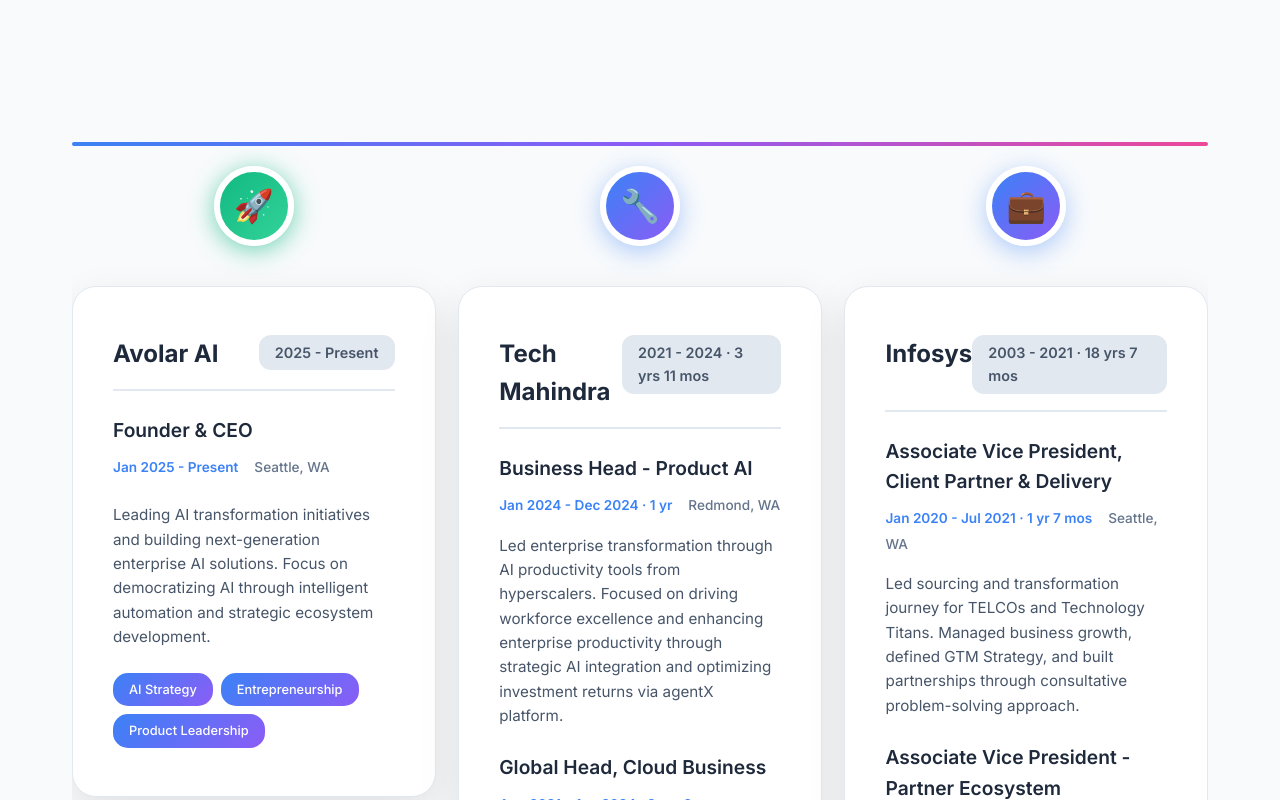
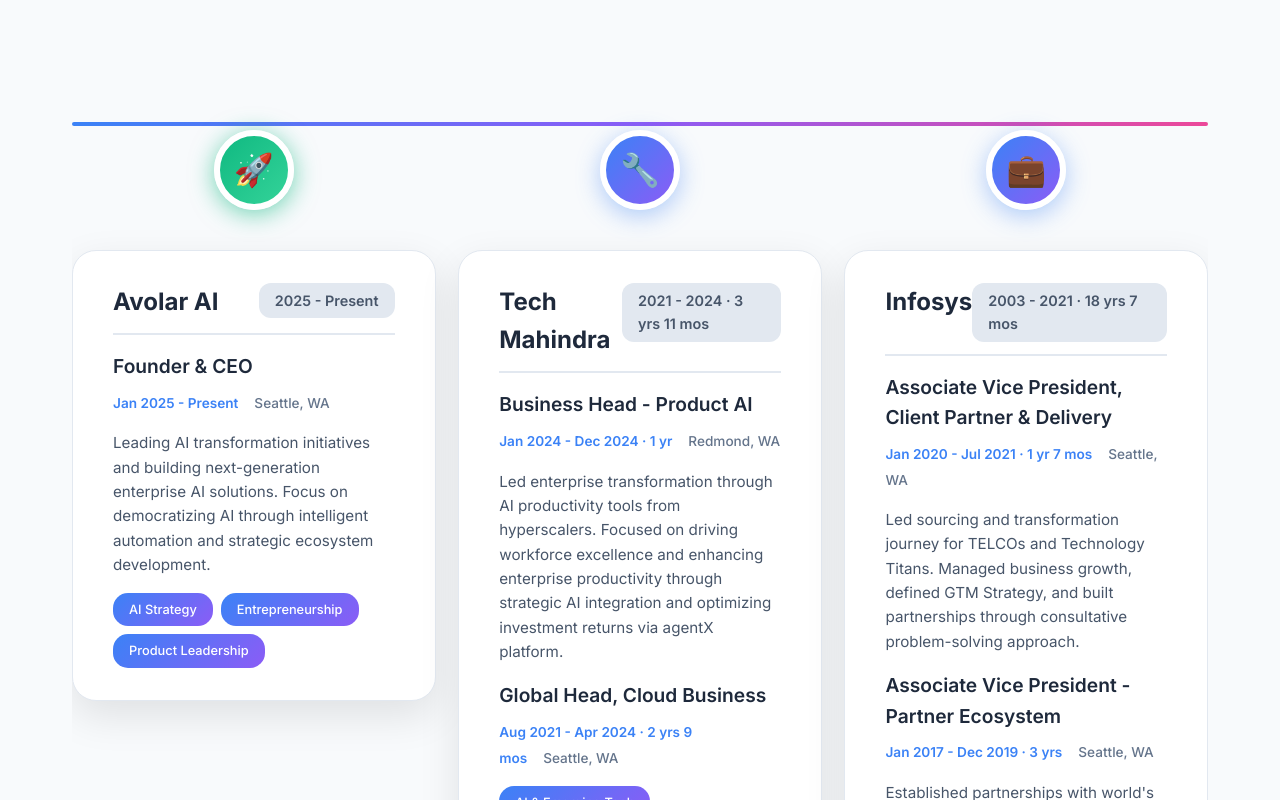
Before and after one commit to anushka278/blog, a React (Create React App) app: page / in a window 1280 px wide. Shown: the part 2680-3480 px from the top of the page. Built offline with nearby package versions, Linux system fonts and the light colour scheme.

Commit message:
make timeline boxes more compact vertically with reduced spacing

```diff
--- a/src/pages/Home.css
+++ b/src/pages/Home.css
@@ -595,7 +595,7 @@
   position: relative;
   width: 100%;
   margin: 0 auto;
-  padding: 4rem 0;
+  padding: 3rem 0;
   overflow-x: auto;
   overflow-y: visible;
 }
@@ -605,7 +605,7 @@
   position: absolute;
   left: 0;
   right: 0;
-  top: 120px;
+  top: 100px;
   height: 4px;
   background: linear-gradient(to right, #3b82f6, #8b5cf6, #ec4899);
   border-radius: 2px;
@@ -635,7 +635,7 @@
   align-items: center;
   justify-content: center;
   z-index: 3;
-  top: 80px;
+  top: 60px;
   left: 50%;
   transform: translateX(-50%);
   box-shadow: 0 6px 25px rgba(59, 130, 246, 0.4);
@@ -667,12 +667,12 @@
   background: #ffffff;
   border: 1px solid #e2e8f0;
   border-radius: 24px;
-  padding: 3rem 2.5rem;
-  margin-top: 200px;
+  padding: 2rem 2.5rem;
+  margin-top: 180px;
   box-shadow: 0 15px 40px rgba(0, 0, 0, 0.1);
   transition: all 0.3s ease;
   position: relative;
-  min-height: 450px;
+  min-height: 320px;
   width: 100%;
 }
 
@@ -697,8 +697,8 @@
   display: flex;
   justify-content: space-between;
   align-items: flex-start;
-  margin-bottom: 1.5rem;
-  padding-bottom: 1rem;
+  margin-bottom: 1rem;
+  padding-bottom: 0.75rem;
   border-bottom: 2px solid #f1f5f9;
 }
 
@@ -719,11 +719,11 @@
 }
 
 .timeline-roles {
-  margin-bottom: 1.5rem;
+  margin-bottom: 1rem;
 }
 
 .timeline-role {
-  margin-bottom: 1.5rem;
+  margin-bottom: 1rem;
 }
 
 .timeline-role:last-child {
@@ -765,7 +765,7 @@
   display: flex;
   flex-wrap: wrap;
   gap: 0.5rem;
-  margin-top: 1.5rem;
+  margin-top: 1rem;
 }
 
 .skill-tag {
```
